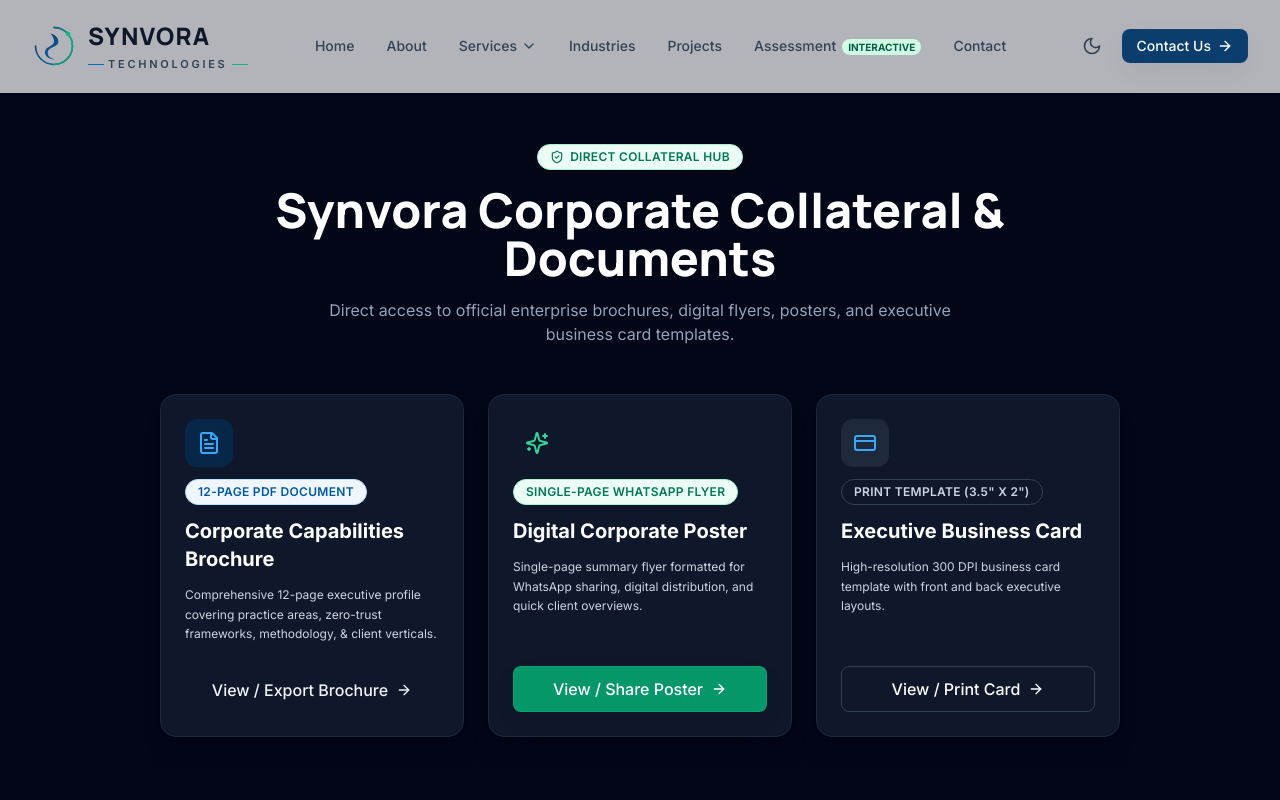
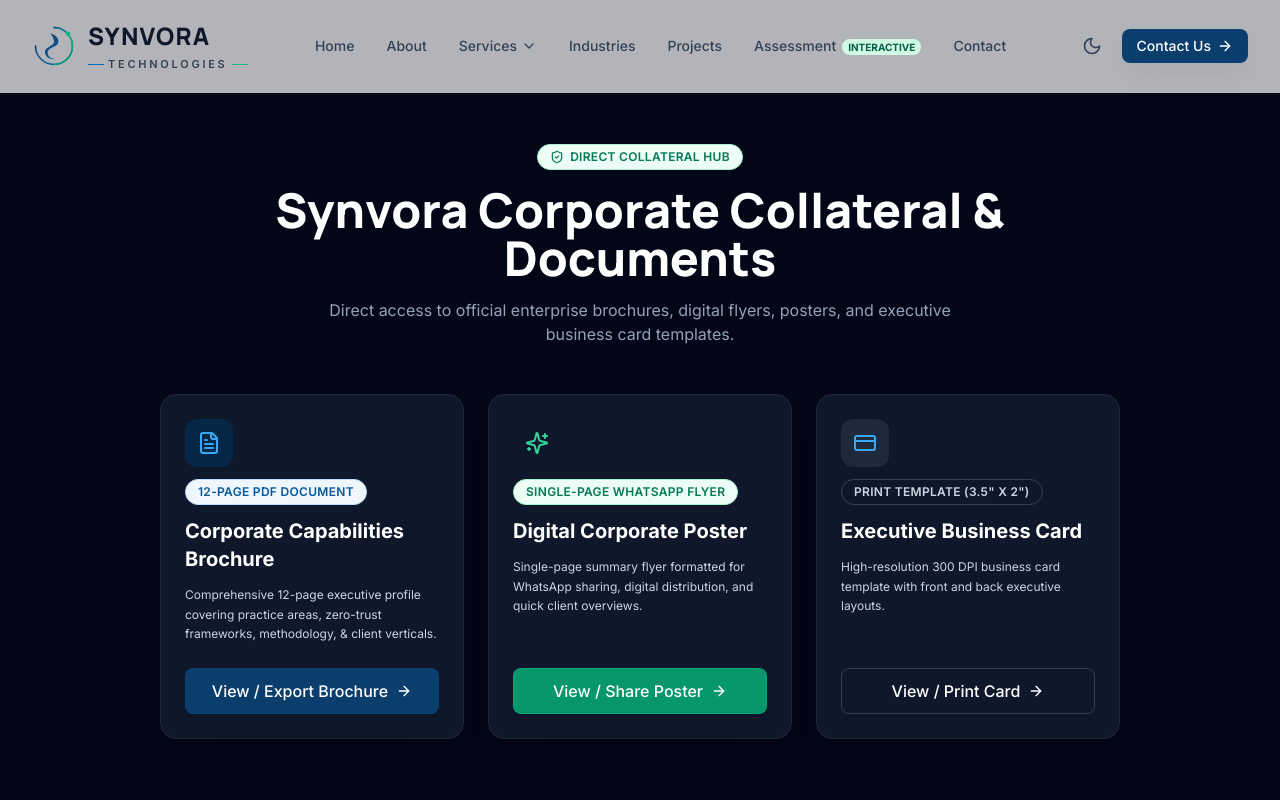
Before and after one commit to sriniss7913/synvora-website, a Next.js app: page /docs in a window 1280 px wide. Shown: the top 800 px of the page. Built offline with nearby package versions, Linux system fonts and the light colour scheme.

Commit message:
fix: Update Button variant in docs page

```diff
--- a/src/app/docs/page.tsx
+++ b/src/app/docs/page.tsx
@@ -40,7 +40,7 @@ export default function DocsPage() {
                 Comprehensive 12-page executive profile covering practice areas, zero-trust frameworks, methodology, & client verticals.
               </p>
             </div>
-            <Button href="/brochure" variant="blue" size="md" className="w-full">
+            <Button href="/brochure" variant="primary" size="md" className="w-full">
               <span>View / Export Brochure</span>
               <ArrowRight className="w-4 h-4" />
             </Button>
```
